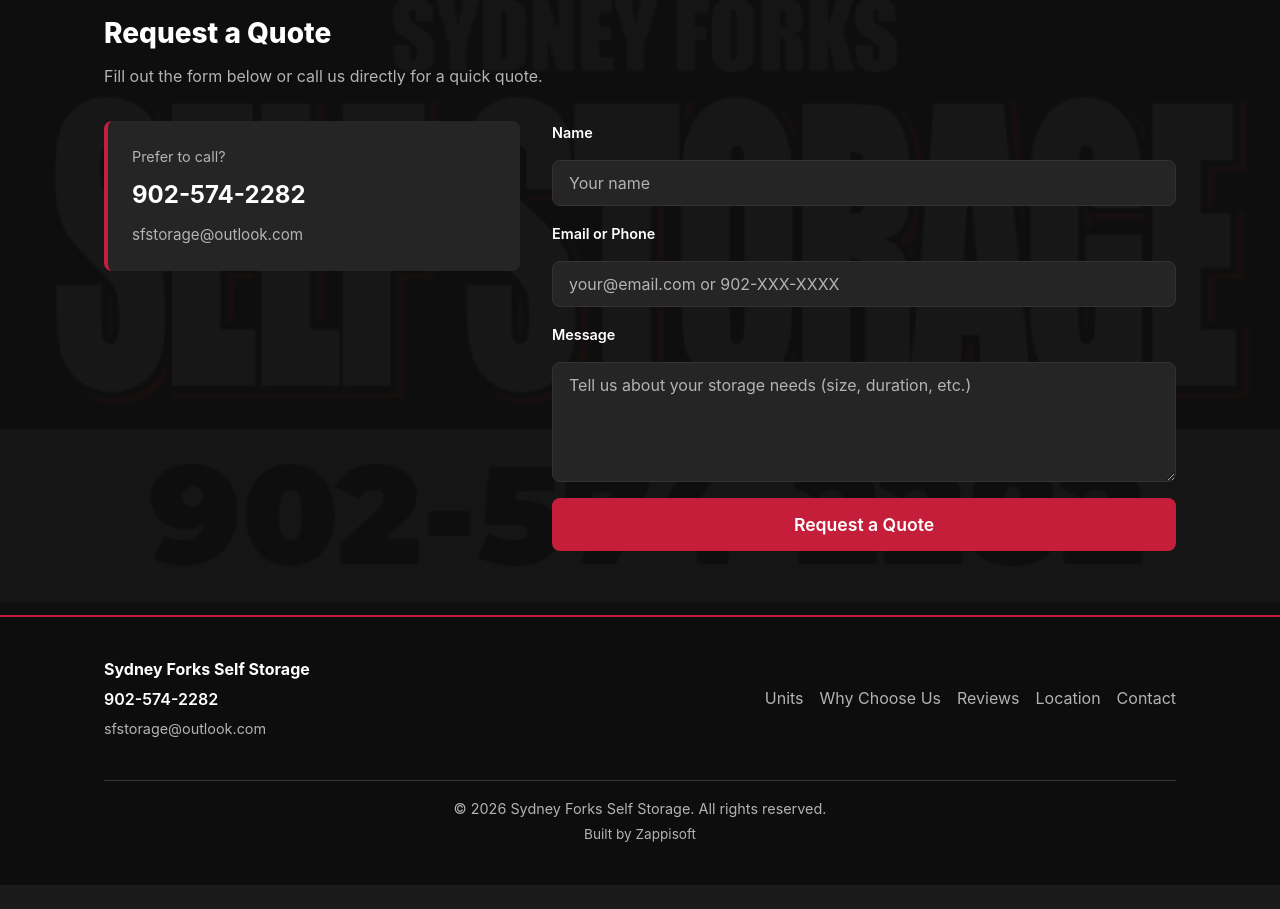
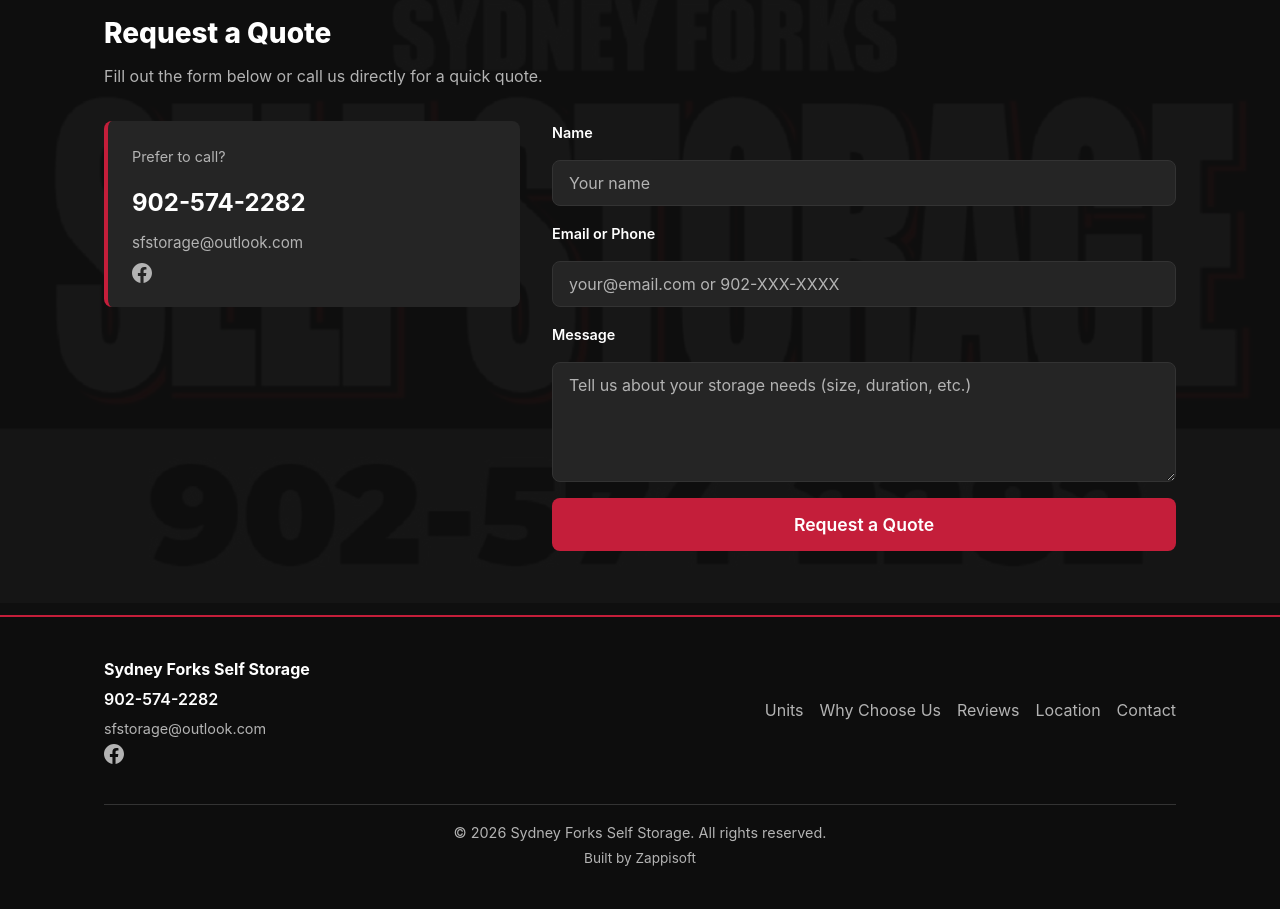
Before and after one commit to lzappo/sydneyforksstorage, a React (Vite) app: page / in a window 1280 px wide. Shown: the part 3660-4569 px from the top of the page. Before the commit the page ends 4545 px from the top, so only its background shows below. Built offline with nearby package versions, Linux system fonts and the light colour scheme; no server answers.

Commit message:
facebook added

```diff
--- a/src/App.jsx
+++ b/src/App.jsx
@@ -40,6 +40,7 @@
     addressCountry: "CA",
   },
   openingHours: "Mo-Su 00:00-23:59",
+  sameAs: ["https://www.facebook.com/people/Sydney-Forks-Self-Storage/61575293816009/"],
 };
 
 export default function App() {
--- a/src/components/Contact.jsx
+++ b/src/components/Contact.jsx
@@ -58,6 +58,11 @@
             <a href="mailto:sfstorage@outlook.com" className="contact__email">
               sfstorage@outlook.com
             </a>
+            <a href="https://www.facebook.com/people/Sydney-Forks-Self-Storage/61575293816009/" target="_blank" rel="noopener noreferrer" className="contact__facebook" aria-label="Facebook">
+              <svg width="20" height="20" viewBox="0 0 24 24" fill="currentColor" aria-hidden="true">
+                <path d="M24 12.073c0-6.627-5.373-12-12-12s-12 5.373-12 12c0 5.99 4.388 10.954 10.125 11.854v-8.385H7.078v-3.47h3.047V9.43c0-3.007 1.792-4.669 4.533-4.669 1.312 0 2.686.235 2.686.235v2.953H15.83c-1.491 0-1.956.925-1.956 1.874v2.25h3.328l-.532 3.47h-2.796v8.385C19.612 23.027 24 18.062 24 12.073z"/>
+              </svg>
+            </a>
           </div>
           <form
             className="contact__form"
--- a/src/components/Footer.jsx
+++ b/src/components/Footer.jsx
@@ -8,6 +8,11 @@
           <span className="footer__name">Sydney Forks Self Storage</span>
           <a href="tel:9025742282" className="footer__phone">902-574-2282</a>
           <a href="mailto:sfstorage@outlook.com" className="footer__email">sfstorage@outlook.com</a>
+          <a href="https://www.facebook.com/people/Sydney-Forks-Self-Storage/61575293816009/" target="_blank" rel="noopener noreferrer" className="footer__facebook" aria-label="Facebook">
+            <svg width="20" height="20" viewBox="0 0 24 24" fill="currentColor" aria-hidden="true">
+              <path d="M24 12.073c0-6.627-5.373-12-12-12s-12 5.373-12 12c0 5.99 4.388 10.954 10.125 11.854v-8.385H7.078v-3.47h3.047V9.43c0-3.007 1.792-4.669 4.533-4.669 1.312 0 2.686.235 2.686.235v2.953H15.83c-1.491 0-1.956.925-1.956 1.874v2.25h3.328l-.532 3.47h-2.796v8.385C19.612 23.027 24 18.062 24 12.073z"/>
+            </svg>
+          </a>
         </div>
         <nav className="footer__nav" aria-label="Footer navigation">
           <a href="#units">Units</a>
--- a/src/styles.css
+++ b/src/styles.css
@@ -840,6 +840,10 @@
 }
 
 .contact__phone-block {
+  display: flex;
+  flex-direction: column;
+  align-items: flex-start;
+  gap: 0.5rem;
   padding: 1.5rem;
   background-color: var(--color-card-bg);
   border-radius: var(--radius);
@@ -855,18 +859,44 @@
 .contact__phone-link {
   font-size: 1.5rem;
   font-weight: 700;
-  display: block;
+  display: inline-block;
+  border-radius: 4px;
+}
+
+.contact__phone-link:focus-visible {
+  outline: 2px solid var(--color-accent);
+  outline-offset: 2px;
 }
 
 .contact__email {
-  display: block;
-  margin-top: 0.5rem;
+  display: inline-block;
   font-size: 0.95rem;
   color: var(--color-text-muted);
+  border-radius: 4px;
 }
 
 .contact__email:hover {
   color: var(--color-accent);
+}
+
+.contact__email:focus-visible {
+  outline: 2px solid var(--color-accent);
+  outline-offset: 2px;
+}
+
+.contact__facebook {
+  display: inline-flex;
+  color: var(--color-text-muted);
+  border-radius: 4px;
+}
+
+.contact__facebook:hover {
+  color: var(--color-accent);
+}
+
+.contact__facebook:focus-visible {
+  outline: 2px solid var(--color-accent);
+  outline-offset: 2px;
 }
 
 .contact__form {
@@ -951,6 +981,22 @@
 
 .footer__email:hover {
   color: white;
+}
+
+.footer__facebook {
+  display: inline-flex;
+  align-self: flex-start;
+  color: var(--color-text-muted);
+  border-radius: 4px;
+}
+
+.footer__facebook:hover {
+  color: white;
+}
+
+.footer__facebook:focus-visible {
+  outline: 2px solid var(--color-accent);
+  outline-offset: 2px;
 }
 
 .footer__nav {
```
